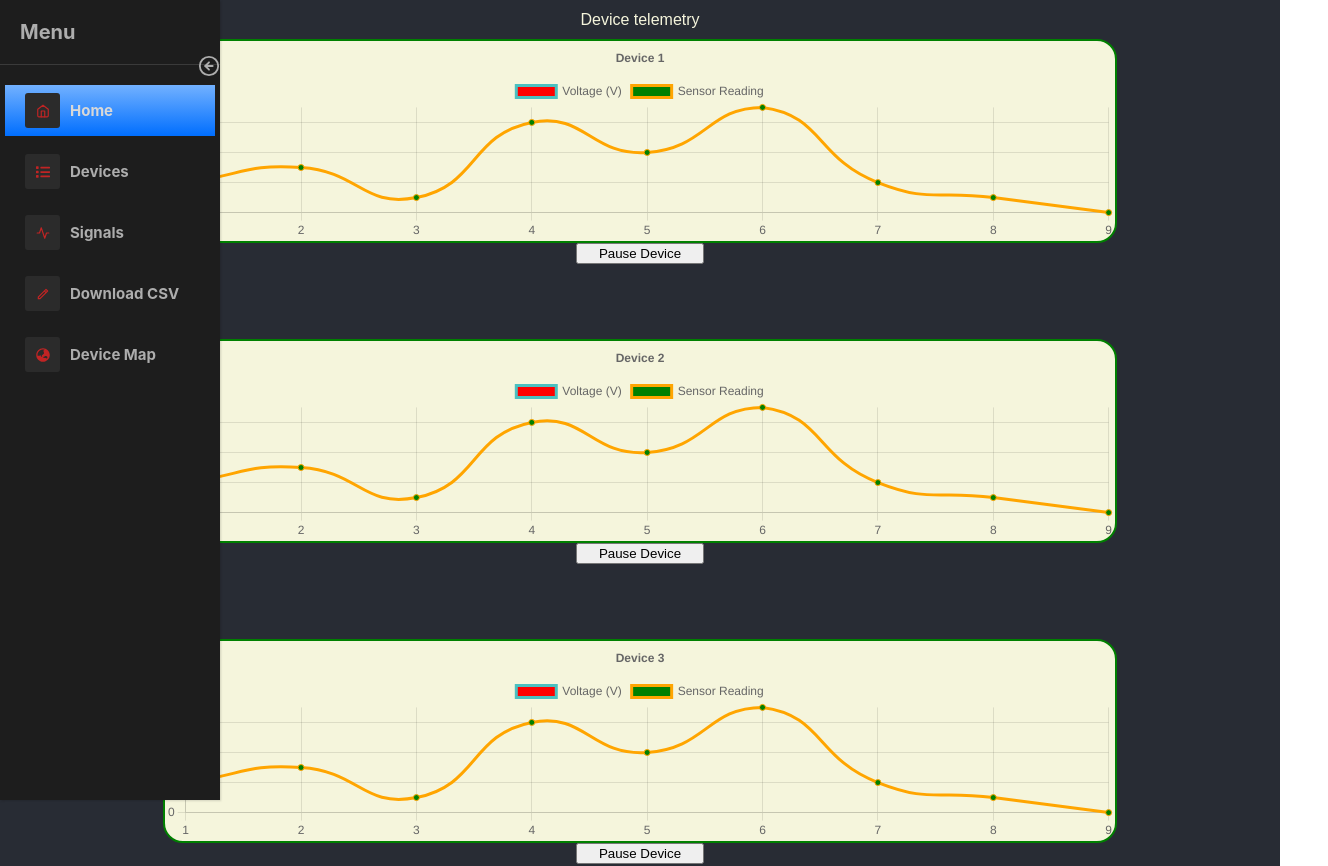
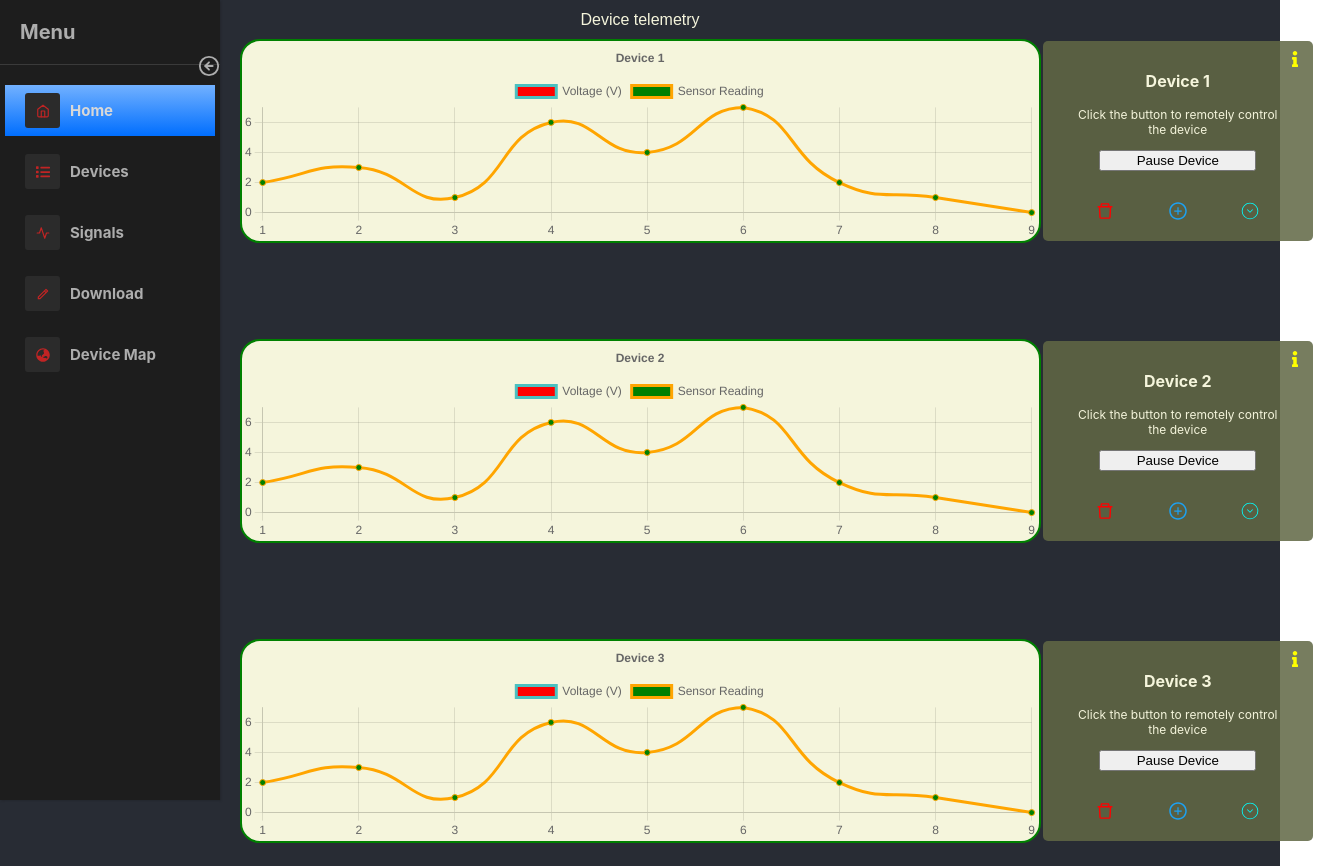
Before and after one commit to rushithkaru/Aws_telemetry, a React (Create React App) app in the folder my-app/: page / in a window 1280 px wide. Shown: the top 866 px of the page, 1328 px wide, since content can reach past the window. Built offline with nearby package versions, Linux system fonts and the light colour scheme; no server answers.

Commit message:
UI update

```diff
--- a/my-app/src/components/ChartContainer.js
+++ b/my-app/src/components/ChartContainer.js
@@ -1,38 +1,24 @@
 import React, { useState, useEffect } from 'react';
 import Chart from './Chart';
+import ChartSettings from './ChartSettings';
 import { Button, Modal, Accordion, InputGroup, FormControl, Form, Spinner, Table} from 'react-bootstrap';
+import '../css/Card.css'
 function ChartContainer(props){
     const [borderColorChart,setBorderColorChart] =  useState("green");
     const [buttonMess,setButtonMess] = useState("Pause Device");
-    const  handlePause = async () => {
-        fetch("/pause",{
-            method: "POST",
-            headers: {
-                "Content-Type": "application/json",
-            },
-            body: JSON.stringify(props.deviceNum),
-        }).then(
-            res => console.log(res)
-          );
-        if (borderColorChart == 'green'){
-            setBorderColorChart('red');
-            setButtonMess("Restart Device");
 
-
-        }
-        else{
-            setBorderColorChart('green');
-            setButtonMess("Pause Device")
-        }
-        console.log(props);
-    }
+    const chooseColor = (message) => {
+        setBorderColorChart(message);
+      };
 
     return (
-        <div  style={{ display: 'flex', width: '100%', flexDirection: "column", alignItems: "center" }}>
+        <div  className='cards-container'>
 
-            <Chart colorS={borderColorChart} deviceNum = {props.deviceNum}  ></Chart>
+            <div style={{ display: 'flex', flexDirection: "row", alignItems: "center" }}>
+                <Chart colorS={borderColorChart} deviceNum={props.deviceNum} />
+                <ChartSettings deviceNum={props.deviceNum} chooseColor= {chooseColor}></ChartSettings>
+            </div>
 
-            <Button style={{ width: "10%"}} onClick={() => handlePause()}>{buttonMess}</Button>
 
         </div>
 
--- /dev/null
+++ b/my-app/src/components/ChartSettings.js
@@ -0,0 +1,67 @@
+
+import React, { useState, useEffect } from 'react';
+import { Button, Modal, Accordion, InputGroup, FormControl, Form, Spinner, Table} from 'react-bootstrap';
+
+import {FaInfo} from "react-icons/fa";
+
+import {AiOutlineDelete,AiOutlinePlusCircle} from 'react-icons/ai';
+
+import { CiCircleChevDown } from "react-icons/ci";
+
+function ChartSettings(props) {
+    const [borderColorChart,setBorderColorChart] =  useState("green");
+    const [buttonMess,setButtonMess] = useState("Pause Device");
+
+    const  handlePause = async () => {
+        fetch("/pause",{
+            method: "POST",
+            headers: {
+                "Content-Type": "application/json",
+            },
+            body: JSON.stringify(props.deviceNum),
+        }).then(
+            res => console.log(res)
+          );
+        if (borderColorChart == 'green'){
+            setBorderColorChart('red');
+            setButtonMess("Restart Device");
+            props.chooseColor('red')
+
+        }
+        else{
+            setBorderColorChart('green');
+            setButtonMess("Pause Device")
+            props.chooseColor('green')
+        }
+        console.log(props);
+    }
+
+  return (
+
+    <div style={{ height: '200px', marginLeft: "2px",marginRight: "15px" ,backgroundColor: 'rgba(97, 104, 69, 0.86)', borderRadius: '5px'}}>
+                {/* whenClicked is a property not an event, per se. */}
+                <div style={{ position: 'relative',margin: '10px',color: 'yellow'}}>
+                    <FaInfo style={{ position: 'absolute', top: 0, right: 0 }} />
+                </div>
+                <div style={{  margin: '30px' }}>
+                    <p style={{ fontWeight: "bold", fontSize: "16px"}}>Device {props.deviceNum}</p>
+                    <p style={{ fontSize: "12px" }}>Click the button to remotely control the device</p>
+                    <Button style={{ width: "75%",alignItems: "center"}} onClick={() => handlePause()}>{buttonMess}</Button>
+
+                </div>
+                <div style={{ display: 'flex', justifyContent: 'space-evenly', alignItems: 'center', marginBottom: '1rem' }}>
+
+                    <AiOutlineDelete style={{ fontSize: '1.25rem', color: 'red' }} />
+                    <AiOutlinePlusCircle style={{ fontSize: '1.25rem', color: '#1da1f2' }} />
+
+                    <CiCircleChevDown style={{ fontSize: '1.25rem', color: 'cyan' }} />
+
+
+                </div>
+
+
+    </div>
+  )
+}
+
+export default ChartSettings
--- a/my-app/src/components/Header/Header.js
+++ b/my-app/src/components/Header/Header.js
@@ -72,7 +72,7 @@ const Header = () => {
               </MenuItem>
               <MenuItem icon={<FaList />} onClick = {() => changeRoute("devices")} active={select === "devices" ? true : false}>Devices </MenuItem>
               <MenuItem icon={<FiActivity />}onClick = {() => changeRoute("signals")} active={select === "signals" ? true : false}>Signals</MenuItem>
-              <MenuItem icon={<RiPencilLine />}onClick = {() => changeRoute("file")} active={select === "file" ? true : false}>Download CSV</MenuItem>
+              <MenuItem icon={<RiPencilLine />}onClick = {() => changeRoute("file")} active={select === "file" ? true : false}>Download</MenuItem>
               <MenuItem icon={<FaGlobeAsia />} onClick = {() => changeRoute("maps")} active={select === "maps" ? true : false}>Device Map</MenuItem>
             </Menu>
           </SidebarContent>
```
